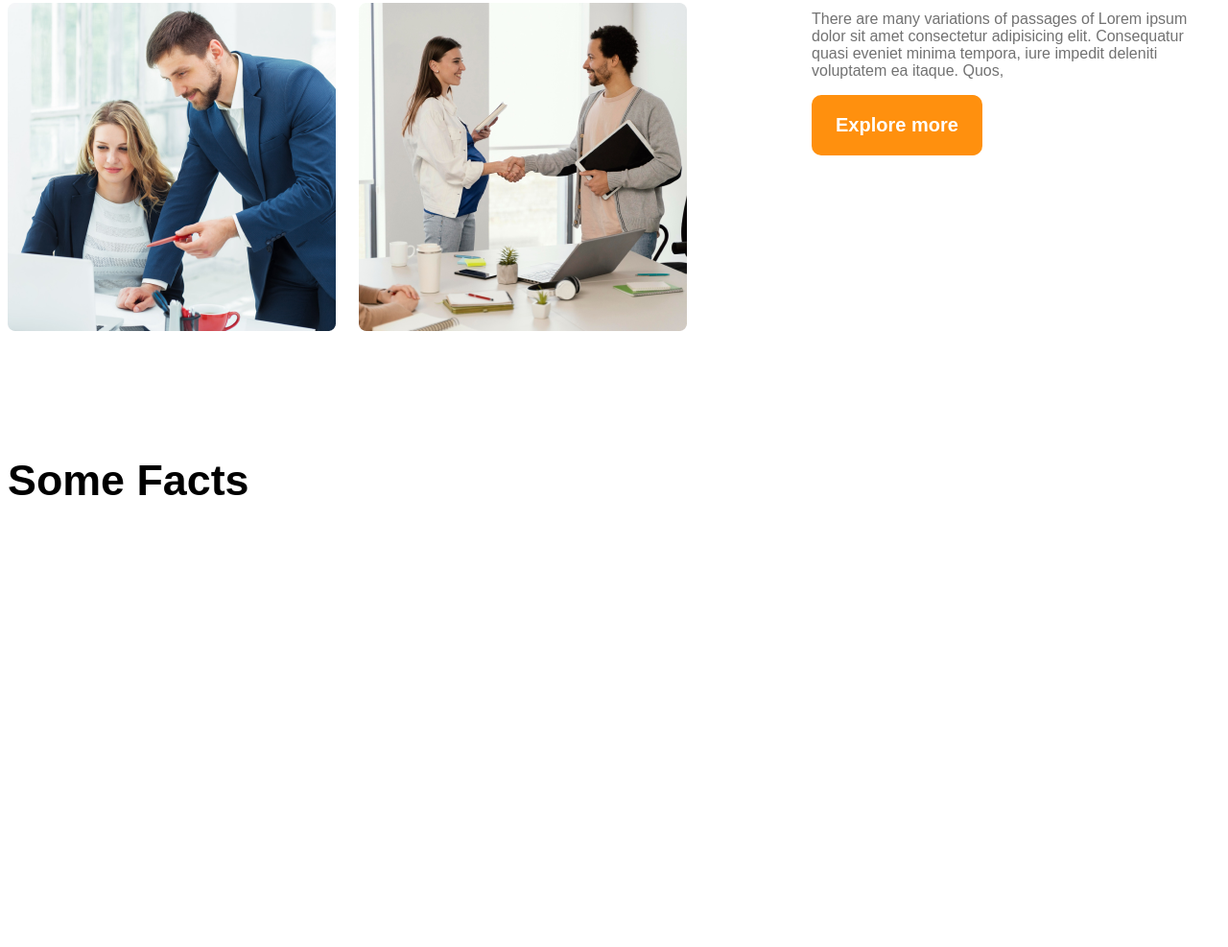
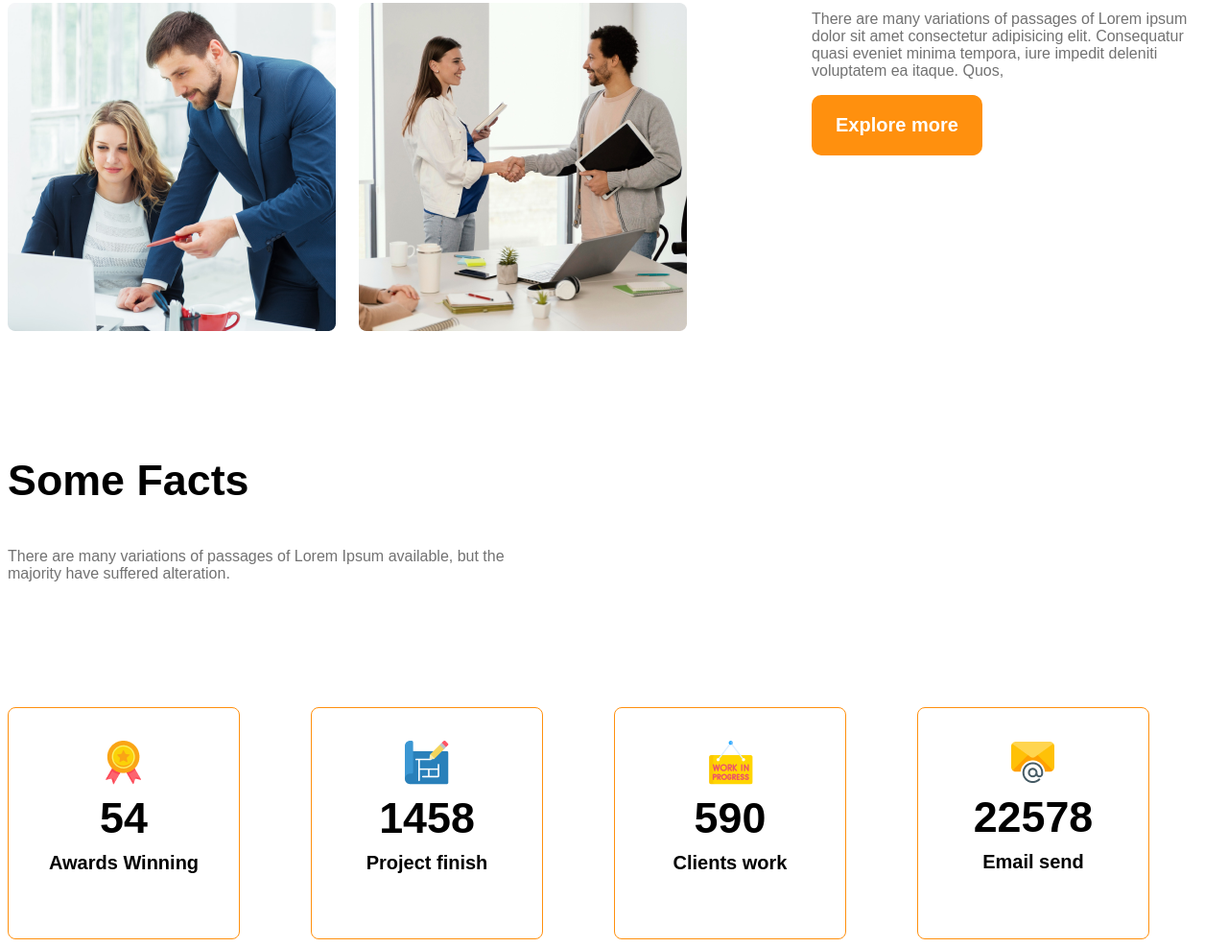
Before and after one commit to Maksudulalam2/g3-archites-website, a plain HTML site: page index.html in a window 1280 px wide. Shown: the part 1669-2656 px from the top of the page at 96% size. Before the commit the page ends 2325 px from the top, so only its background shows below. Drawn offline with Linux system fonts and the light colour scheme.

Commit message:
added fact cards

```diff
--- a/index.html
+++ b/index.html
@@ -47,10 +47,39 @@
         <!-- features will enjoy -->
          <section>
             <h3 class="section-title">Some Facts</h3>
+            <p class="text-light-gray fact-description">There are many variations of passages of Lorem Ipsum available, but the majority have suffered alteration.</p>
          </section>
 
          <!-- some facts -->
-          <section class="some-facts">
+          <section class="facts-container">
+            <div class="fact-card display-flex">
+                <div>
+                    <img src="images/icons/ribon.png" alt="" class="fact-icon">
+                <h4 class="fact-number">54</h4>
+                <h5 class="fact-name">Awards Winning</h5>
+                </div>
+            </div>
+            <div class="fact-card display-flex">
+                <div>
+                    <img src="images/icons/projects.png" alt="" class="fact-icon">
+                    <h4 class="fact-number">1458</h4>
+                    <h5 class="fact-name">Project finish</h5>
+                </div>
+            </div>
+            <div class="fact-card display-flex">
+                <div>
+                    <img src="images/icons/customers.png" alt="" class="fact-icon">
+                    <h4 class="fact-number">590</h4>
+                    <h5 class="fact-name">Clients work</h5>
+                </div>
+            </div>
+            <div class="fact-card display-flex">
+                <div>
+                    <img src="images/icons/email.png" alt="" class="fact-icon">
+                    <h4 class="fact-number">22578</h4>
+                    <h5 class="fact-name">Email send</h5>
+                </div>
+            </div>
 
           </section>
     </main>
--- a/styles/g3.css
+++ b/styles/g3.css
@@ -111,6 +111,38 @@ main > section{
     font-weight: 500;
 }
 
+/* some facts related styles */
+.facts-container{
+ display: grid;
+ grid-template-columns: repeat(4, 1fr);
+}
+
+.fact-card{
+    border: 1px solid #ff900e;
+    width: 240px;
+    height: 240px;
+    border-radius: 8px;
+    text-align: center;
+   align-items: center;
+   justify-content: center;
+}
+
+.fact-number{
+    font-size: 2.8rem;
+    font-weight: 600;
+    margin-top: 5px;
+    margin-bottom: 10px;
+}
+
+.fact-name{
+    font-size: 1.25rem;
+    font-weight: 600;
+    margin-top: 10px;
+}
+
+.fact-description{
+    max-width: 540px;
+}
 /* responsive media query */
 @media screen and (max-width: 576px) {
     .navbar,
```
